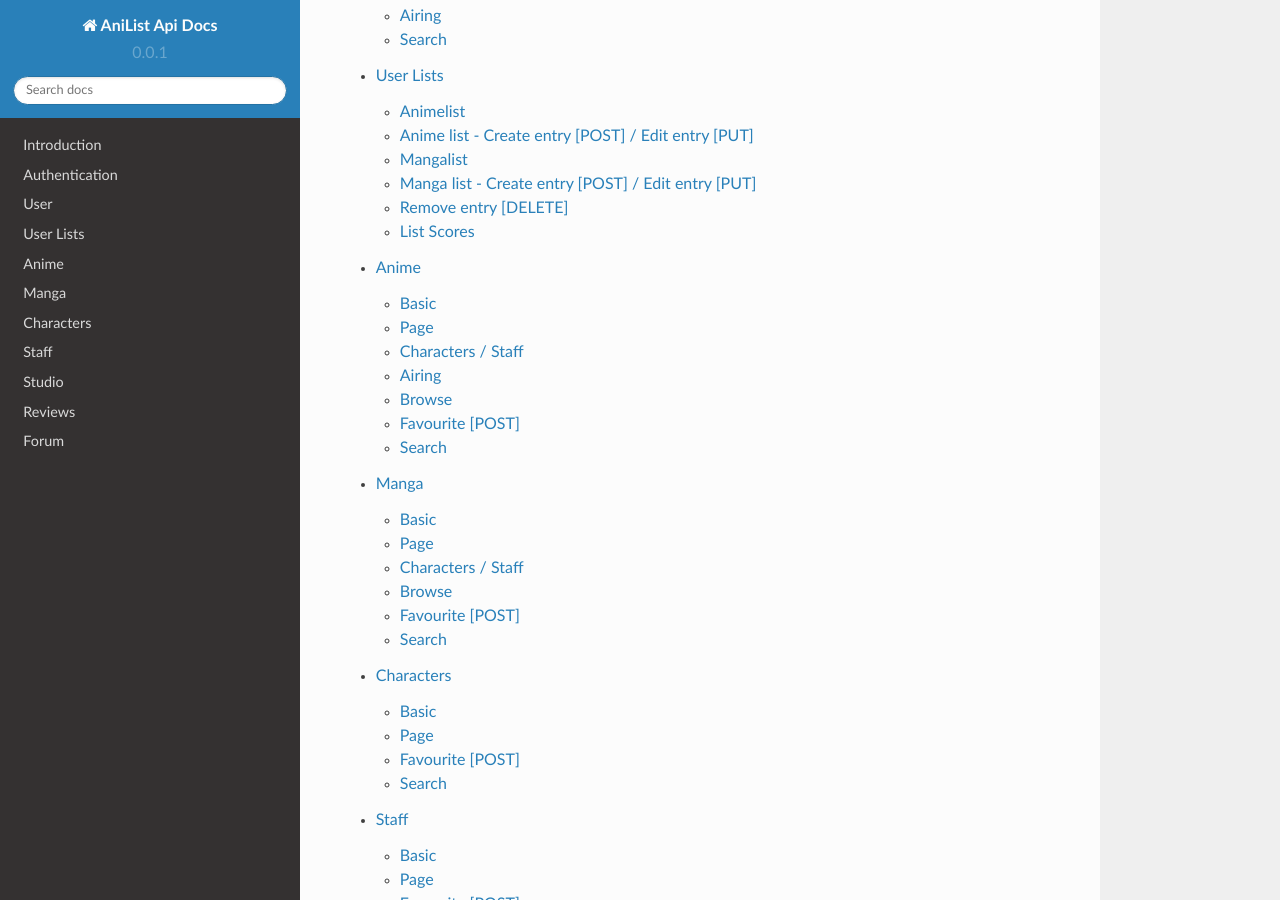
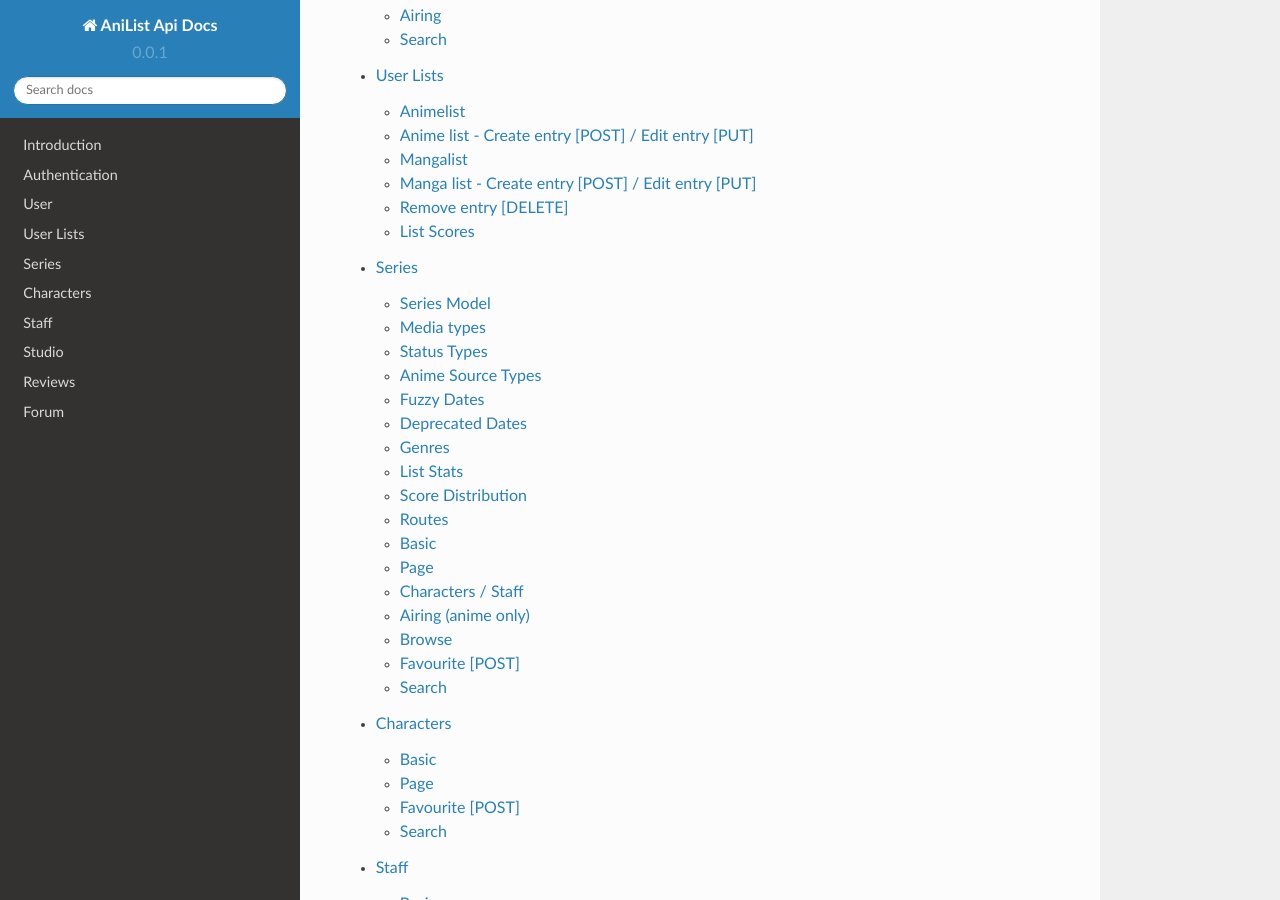
Before and after one commit to joshstar/AniList-API-Docs, a Sphinx documentation site: the page built from source/index.rst, in a window 1280 px wide and 900 px high, scrolled down 800 px. Built offline with Sphinx 7.4.7 and the Read the Docs theme 2.0.0, drawn with Linux system fonts in a browser that asks for light colours; some of the changed lines change nothing that is shown.

Commit message:
Merged anime & manga pages. Added model tables.

```diff
--- a/source/index.rst
+++ b/source/index.rst
@@ -23,8 +23,7 @@
    authentication
    user
    lists
-   anime
-   manga
+   series
    characters
    staff
    studio
--- /dev/null
+++ b/source/series.rst
@@ -0,0 +1,313 @@
+Series
+==================================
+A series is either an anime or manga.
+{series_type} is either 'anime' or 'manga'.
+
+==================================
+Series Model
+==================================
+
++---------------------+-----------------+----------------------------------------------------+---------------------------------------------------------------------------------------------------+----------------+
+| Key                 | Type            | Example/Possible values                            | Notes                                                                                             | In small model |
++=====================+=================+====================================================+===================================================================================================+================+
+| id                  | int             | 1                                                  |                                                                                                   | Yes            |
++---------------------+-----------------+----------------------------------------------------+---------------------------------------------------------------------------------------------------+----------------+
+| series_type         | string          | anime or manga                                     |                                                                                                   | Yes            |
++---------------------+-----------------+----------------------------------------------------+---------------------------------------------------------------------------------------------------+----------------+
+| title_romaji        | string          | Kangoku Gakuen                                     |                                                                                                   | Yes            |
++---------------------+-----------------+----------------------------------------------------+---------------------------------------------------------------------------------------------------+----------------+
+| title_english       | string          | Prison School                                      | When no English title is available, the romaji title will fill this value.                        | Yes            |
++---------------------+-----------------+----------------------------------------------------+---------------------------------------------------------------------------------------------------+----------------+
+| title_japanese      | string          |                                                    | When no Japanese title is available, the romaji title will fill this value.                       | Yes            |
++---------------------+-----------------+----------------------------------------------------+---------------------------------------------------------------------------------------------------+----------------+
+| type                | int             | (See string media types below)                     |                                                                                                   | Yes            |
++---------------------+-----------------+----------------------------------------------------+---------------------------------------------------------------------------------------------------+----------------+
+| start_date          | string|null     | Deprecated. (See deprecated dates below)           | Deprecated.                                                                                       | No             |
++---------------------+-----------------+----------------------------------------------------+---------------------------------------------------------------------------------------------------+----------------+
+| end_date            | string|null     | Deprecated. (See deprecated dates below)           | Deprecated.                                                                                       | No             |
++---------------------+-----------------+----------------------------------------------------+---------------------------------------------------------------------------------------------------+----------------+
+| start_date_fuzzy    | int|null        | (See fuzzy dates below)                            |                                                                                                   | Yes            |
++---------------------+-----------------+----------------------------------------------------+---------------------------------------------------------------------------------------------------+----------------+
+| end_date_fuzzy      | int|null        | (See fuzzy dates below)                            |                                                                                                   | Yes            |
++---------------------+-----------------+----------------------------------------------------+---------------------------------------------------------------------------------------------------+----------------+
+| season              | int|null        | 164                                                | First 2 numbers are the year (16 is 2016). Last number is the season starting at 1 (3 is Summer). | No             |
++---------------------+-----------------+----------------------------------------------------+---------------------------------------------------------------------------------------------------+----------------+
+| description         | string|null     |                                                    | Description of series.                                                                            | No             |
++---------------------+-----------------+----------------------------------------------------+---------------------------------------------------------------------------------------------------+----------------+
+| synonyms            | array (strings) | ["The Prison School"]                              | Alternative titles.                                                                               | Yes            |
++---------------------+-----------------+----------------------------------------------------+---------------------------------------------------------------------------------------------------+----------------+
+| genres              | array (strings) | (See genres below)                                 |                                                                                                   | Yes            |
++---------------------+-----------------+----------------------------------------------------+---------------------------------------------------------------------------------------------------+----------------+
+| adult               | bool            | True                                               | True for adult series (Hentai). This does not include ecchi.                                      | Yes            |
++---------------------+-----------------+----------------------------------------------------+---------------------------------------------------------------------------------------------------+----------------+
+| average_score       | double          | 67.8                                               | 0-100                                                                                             | Yes            |
++---------------------+-----------------+----------------------------------------------------+---------------------------------------------------------------------------------------------------+----------------+
+| popularity          | int             | 15340                                              | Number of users with series on their list.                                                        | Yes            |
++---------------------+-----------------+----------------------------------------------------+---------------------------------------------------------------------------------------------------+----------------+
+| favourite           | bool            | true                                               | If the current authenticated user has favorited the series. False if not authenticated.           | No             |
++---------------------+-----------------+----------------------------------------------------+---------------------------------------------------------------------------------------------------+----------------+
+| image_url_sml       | string          | http://cdn.anilist.co/img/dir/anime/sml/9756.jpg   | Image url. 24x39* (Not available for manga)                                                       | Yes            |
++---------------------+-----------------+----------------------------------------------------+---------------------------------------------------------------------------------------------------+----------------+
+| image_url_med       | string          | http://cdn.anilist.co/img/dir/anime/med/9756.jpg   | Image url.  93x133*                                                                               | Yes            |
++---------------------+-----------------+----------------------------------------------------+---------------------------------------------------------------------------------------------------+----------------+
+| image_url_lge       | string          | http://cdn.anilist.co/img/dir/anime/reg/9756.jpg   | Image url. 225x323*                                                                               | Yes            |
++---------------------+-----------------+----------------------------------------------------+---------------------------------------------------------------------------------------------------+----------------+
+| image_url_banner    | string|null     | http://cdn.anilist.co/img/dir/anime/banner/477.jpg | Image url.  1720x390*                                                                             | No             |
++---------------------+-----------------+----------------------------------------------------+---------------------------------------------------------------------------------------------------+----------------+
+| updated_at          | int             | 1470913937                                         | Unix timestamp. Last time the series data was modified.                                           | Yes            |
++---------------------+-----------------+----------------------------------------------------+---------------------------------------------------------------------------------------------------+----------------+
+| score_distribution  | array           | (See score distribution below)                     |                                                                                                   | No             |
++---------------------+-----------------+----------------------------------------------------+---------------------------------------------------------------------------------------------------+----------------+
+| list_stats          | array           | (See list stats below)                             |                                                                                                   | No             |
++---------------------+-----------------+----------------------------------------------------+---------------------------------------------------------------------------------------------------+----------------+
+
+\* Image size may vary.
+
+Anime model only values
+
++-----------------+--------------+--------------------------------+-----------------------------------------------------+----------------+
+| Key             | Type         | Example/Possible values        | Notes                                               | In small model |
++=================+==============+================================+=====================================================+================+
+| total_episodes  | int          | 12                             | Number of episodes in series season. (0 if unknown) | Yes            |
++-----------------+--------------+--------------------------------+-----------------------------------------------------+----------------+
+| duration        | int|null     | 24                             | Minuets in the average anime episode.               | No             |
++-----------------+--------------+--------------------------------+-----------------------------------------------------+----------------+
+| airing_status   | string|null  | (See anime status types below) | Current airing status of the anime.                 | Yes            |
++-----------------+--------------+--------------------------------+-----------------------------------------------------+----------------+
+| youtube_id      | string|null  | JIKFtTMvNSg                    | Youtube video id                                    | No             |
++-----------------+--------------+--------------------------------+-----------------------------------------------------+----------------+
+| hashtag         | string|nulll | #shingeki                      | Offical series twitter hashtag                      | No             |
++-----------------+--------------+--------------------------------+-----------------------------------------------------+----------------+
+| source          | string|nulll | (See anime source types below) | The source adaption media type                      | No             |
++-----------------+--------------+--------------------------------+-----------------------------------------------------+----------------+
+| airing_stats    | array        |                                |                                                     | No             |
++-----------------+--------------+--------------------------------+-----------------------------------------------------+----------------+
+
+Manga model only values
+
++--------------------+--------------+--------------------------------+-------------------------------------------------------+----------------+
+| Key                | Type         | Example/Possible values        | Notes                                                 | In small model |
++====================+==============+================================+=======================================================+================+
+| total_chapters     | int          | 24                             | Number of total chapters in the manga. (0 if unknown) | Yes            |
++--------------------+--------------+--------------------------------+-------------------------------------------------------+----------------+
+| total_volumes      | int          | 2                              | Number of total volumes in the manga. (0 if unknown)  | No             |
++--------------------+--------------+--------------------------------+-------------------------------------------------------+----------------+
+| publishing_status  | string|null  | (See manga status types below) | Current publishing status of the manga.               | Yes            |
++--------------------+--------------+--------------------------------+-------------------------------------------------------+----------------+
+
+==================================
+Media types
+==================================
+
++-----+----------+
+|  Id | String   |
++=====+==========+
+| 0   | TV       |
++-----+----------+
+| 1   | TV Short |
++-----+----------+
+| 2   | Movie    |
++-----+----------+
+| 3   | Special  |
++-----+----------+
+| 4   |  OVA     |
++-----+----------+
+| 5   | ONA      |
++-----+----------+
+| 6   | Music    |
++-----+----------+
+| 7   | Manga    |
++-----+----------+
+| 8   | Novel    |
++-----+----------+
+| 9   | One Shot |
++-----+----------+
+| 10  | Doujin   |
++-----+----------+
+| 11  | Manhua   |
++-----+----------+
+| 12  | Manhwa   |
++-----+----------+
+
+==================================
+Status Types
+==================================
+
++---------------------+
+| Anime status string |
++=====================+
+| finished airing     |
++---------------------+
+| currently airing    |
++---------------------+
+| not yet aried       |
++---------------------+
+| cancelled           |
++---------------------+
+
++---------------------+
+| Manga status string |
++=====================+
+| finished publishing |
++---------------------+
+| publishing          |
++---------------------+
+| not yet published   |
++---------------------+
+| cancelled           |
++---------------------+
+
+==================================
+Anime Source Types
+==================================
+
++----------------+
+| Source string  |
++================+
+| Original       |
++----------------+
+| Manga          |
++----------------+
+| Light Novel    |
++----------------+
+| Visual Novel   |
++----------------+
+| Video Game     |
++----------------+
+| Other          |
++----------------+
+
+==================================
+Fuzzy Dates
+==================================
+ToDo
+
+==================================
+Deprecated Dates
+==================================
+ToDo
+
+==================================
+Genres
+==================================
+ToDo
+
+==================================
+List Stats
+==================================
+ToDo
+
+==================================
+Score Distribution
+==================================
+ToDo
+
+
+==================================
+Routes
+==================================
+
+==================================
+Basic
+==================================
+
+Url
+::
+  GET: {series_type}/{id}
+
+Returns a series model.
+
+==================================
+Page
+==================================
+
+Url
+::
+  GET: {series}/{id}/page
+
+Returns a series model with the following:
+::
+	Up to 9 small model characters (ordered by main role) with Japanese small model actors for anime
+	Up to 9 small model staff
+	Up to 2 small model reviews with their users
+	Relations (small model)
+	Anime/Manga relations (small model)
+	Studios (anime)
+	External links (anime)
+
+==================================
+Characters / Staff
+==================================
+
+Url
+::
+  GET: {series}/{id}/characters
+  alt: {series}/{id}/staff
+  alt: {series}/{id}/actors
+
+Returns series model with the following:
+::
+	Small model characters (ordered by main role) with small model actors
+	Small model staff
+
+==================================
+Airing (anime only)
+==================================
+Url
+::
+  GET: anime/{id}/airing
+
+* Key: Episode number
+* Value: Airing Time
+
+==================================
+Browse
+==================================
+Returns up to 40 small series models if paginating.
+
+Browse
+::
+	Get: browse/{series_type}
+
+	Url Parms:
+	year           : 4 digit year e.g. "2014"
+	season         : "winter" || "spring" || "summer" || "fall"
+	type           : (See types table above)
+	status         : (See status types table above)
+	genres         : Comma separated genre strings. e.g. "Action,Comedy" Returns series that have ALL the genres.
+	genres_exclude : Comma separated genre strings. e.g. "Drama" Excludes series that have ANY of the genres.
+	sort           : "id" || "score" || "popularity" || "start_date" || "end_date" Sorts results, default ascending order. Append "-desc" for descending order e.g. "id-desc"
+	airing_data    : "airing_data=true" Includes anime airing data in small models
+	full_page      : "full_page=true" Returns all available results. Ignores pages. Only available when status="Currently Airing" or season is included
+	page           : int
+
+
+Genre List
+::
+	GET: genre_list
+
+List of genres for use with browse queries
+
+*The old browse API endpoints will continue to be supported until the next major API version update*
+
+==================================
+Favourite [POST]
+==================================
+
+Toggle favourite
+::
+	POST: {series_type}/favourite
+
+Payload
+::
+	id: (int) series id
+
+==================================
+Search
+==================================
+
+Url
+::
+  GET: {series_type}/search/{query}
+
+Returns series models.
```
